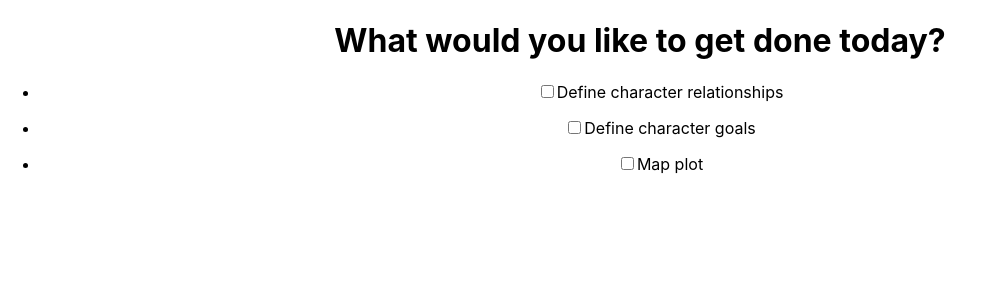
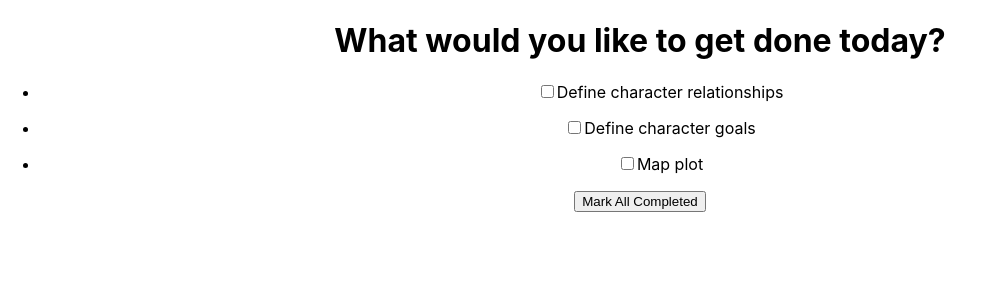
Before and after one commit to michaelrichey/get-done-things, a React (Create React App) app: page / in a window 1280 px wide. Shown: the top 300 px of the page, without its empty margins (0-985 px from the left). Built offline with nearby package versions, Linux system fonts and the light colour scheme.

Commit message:
add mark all complete

```diff
--- a/src/App.tsx
+++ b/src/App.tsx
@@ -16,13 +16,19 @@ function App() {
     done: boolean;
   }>;
 
+  type CompletedTodo = Todo & { readonly done: true };
+
   type Index = number;
 
   function handleCheckbox(index: Index) {
     const placeholderTodoList = [...todoList];
     placeholderTodoList[index] = toggleTodo(placeholderTodoList[index]);
+    setTodoList(placeholderTodoList);
+  }
 
-    setTodoList(placeholderTodoList);
+  function handleMarkAllComplete() {
+    const placeholderTodoList = [...todoList];
+    setTodoList(completeAll(placeholderTodoList));
   }
 
   function toggleTodo(todo: Todo): Todo {
@@ -33,6 +39,13 @@ function App() {
     };
   }
 
+  function completeAll(todos: readonly Todo[]): CompletedTodo[] {
+    return todos.map((todo) => ({
+      ...todo,
+      done: true,
+    }));
+  }
+
   return (
     <div className="App">
       <h1>What would you like to get done today?</h1>
@@ -41,13 +54,20 @@ function App() {
           <React.Fragment>
             <ul>
               <li>
-                <input type="checkbox" onClick={() => handleCheckbox(index)} />
+                <input
+                  type="checkbox"
+                  checked={todo.done}
+                  onClick={() => handleCheckbox(index)}
+                />
                 {todo.text}
               </li>
             </ul>
           </React.Fragment>
         );
       })}
+      <button onClick={() => handleMarkAllComplete()}>
+        Mark All Completed
+      </button>
     </div>
   );
 }
```
